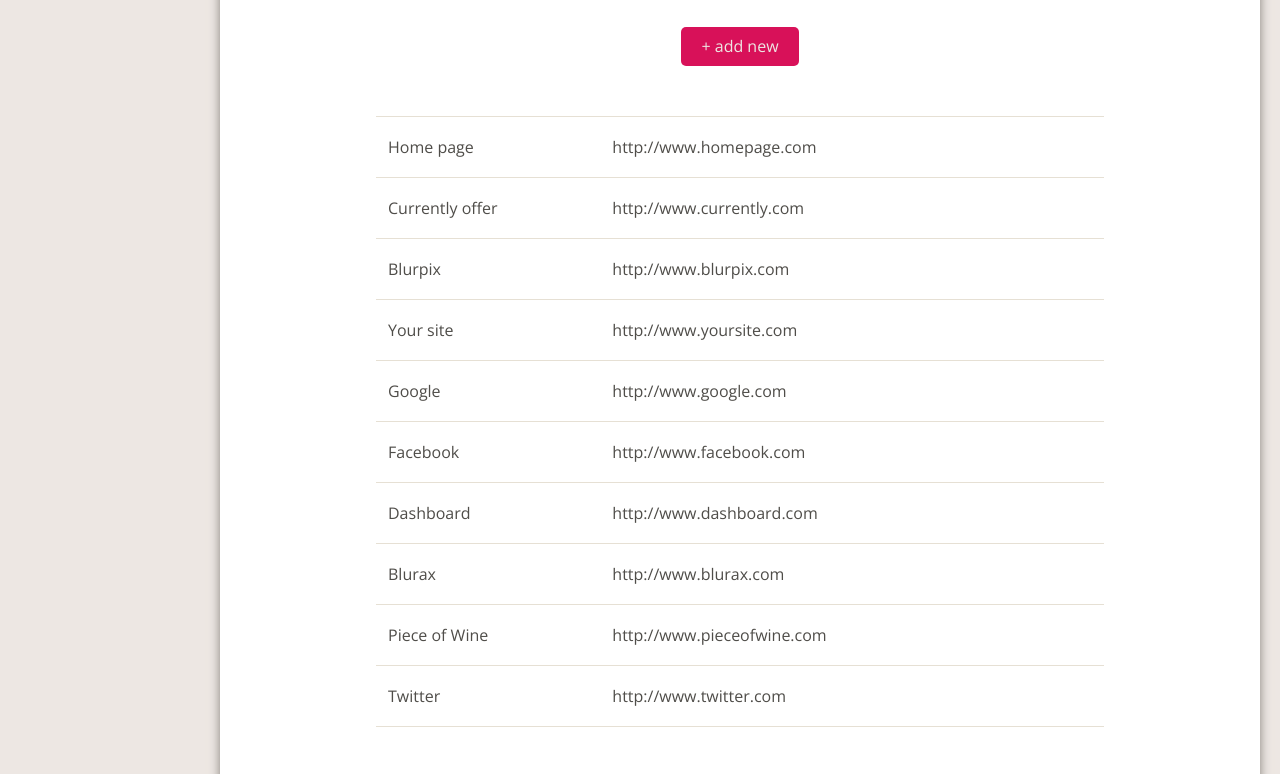
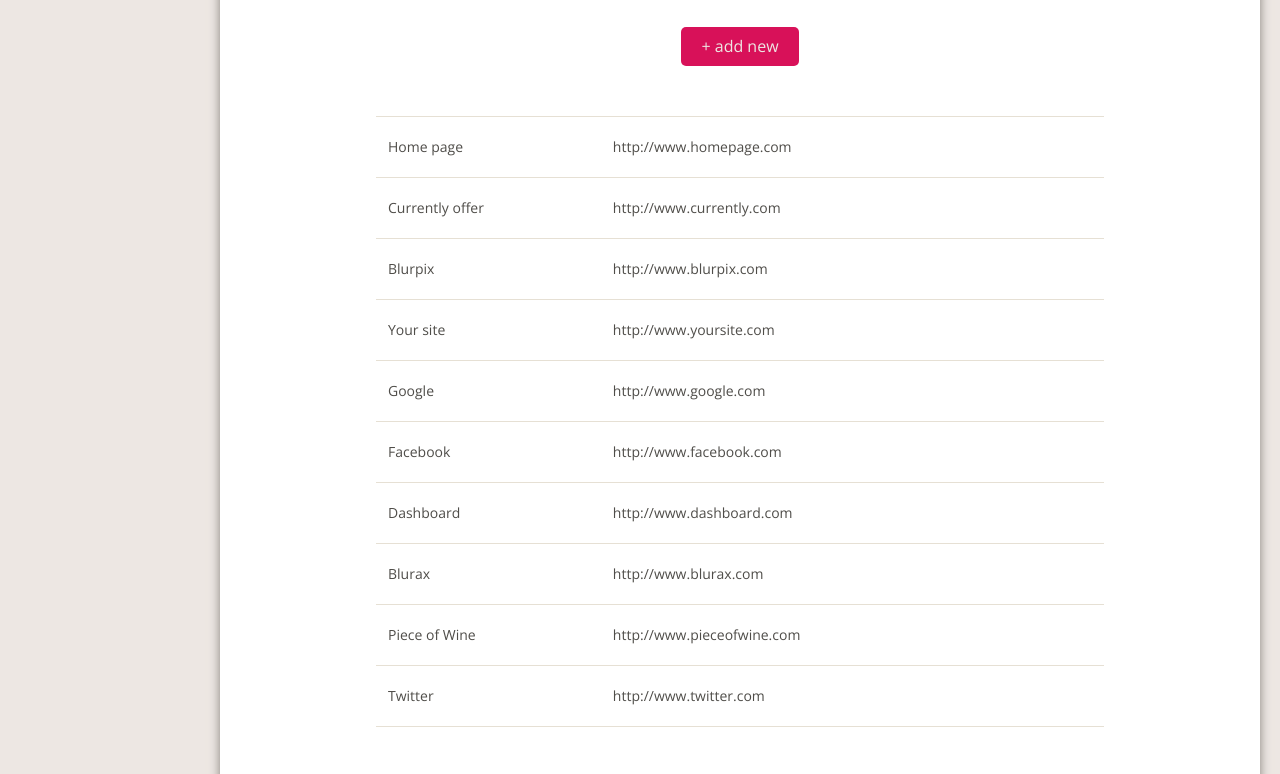
Before and after one commit to WieMon/admin-project, a website: page index.html in a window 1280 px wide. Shown: the part 902-1676 px from the top of the page. Drawn offline with nearby package versions, Linux system fonts and the light colour scheme; a web font is replaced by a local one.

Commit message:
Fix date and table

```diff
--- a/sass/components/_tables.scss
+++ b/sass/components/_tables.scss
@@ -32,11 +32,17 @@
 }
 
 td {
-  border-bottom: 1px solid $color-seven;
-  &:first-of-type {
-    padding: 0 12px;
+  @media(min-width: 768px) {
+     padding:0;
+     font-size: 14px;
   }
-  @media(max-width: 767px) {
+    @media(min-width: 992px) {
+    border-bottom: 1px solid $color-seven;
+    &:first-of-type {
+      padding: 0 12px;
+    }
+  }
+ @media(max-width: 767px) {
     display: block;
     border-bottom: none;
     &:nth-of-type(3), &:nth-of-type(4) {
--- a/sass/sections/_dates.scss
+++ b/sass/sections/_dates.scss
@@ -60,7 +60,7 @@
   font-size: 20px;
   color: $color-two;
   @media(max-width: 767px) {
-    top: 87px;
+    top: 47px;
     left: 7px;
   }
 }
```
Also changed, not shown: css/style.css, 1 other file.
